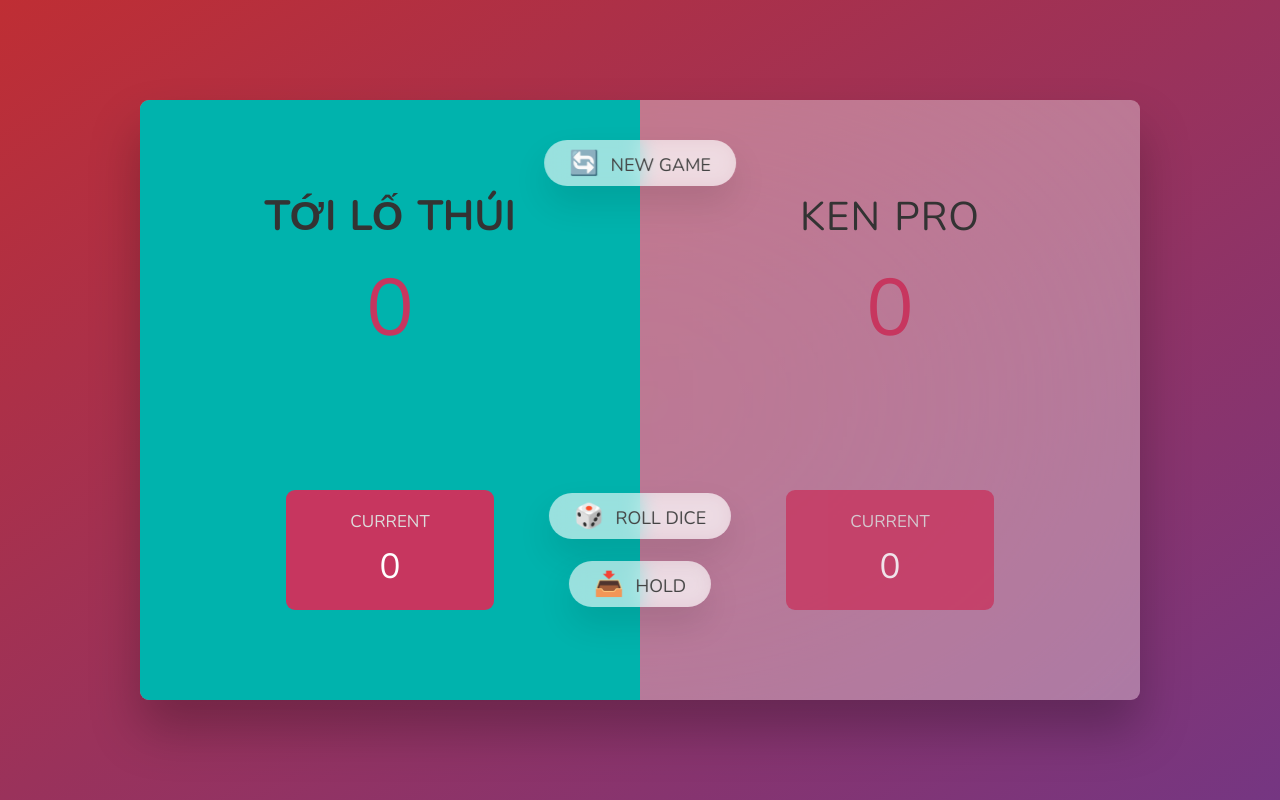
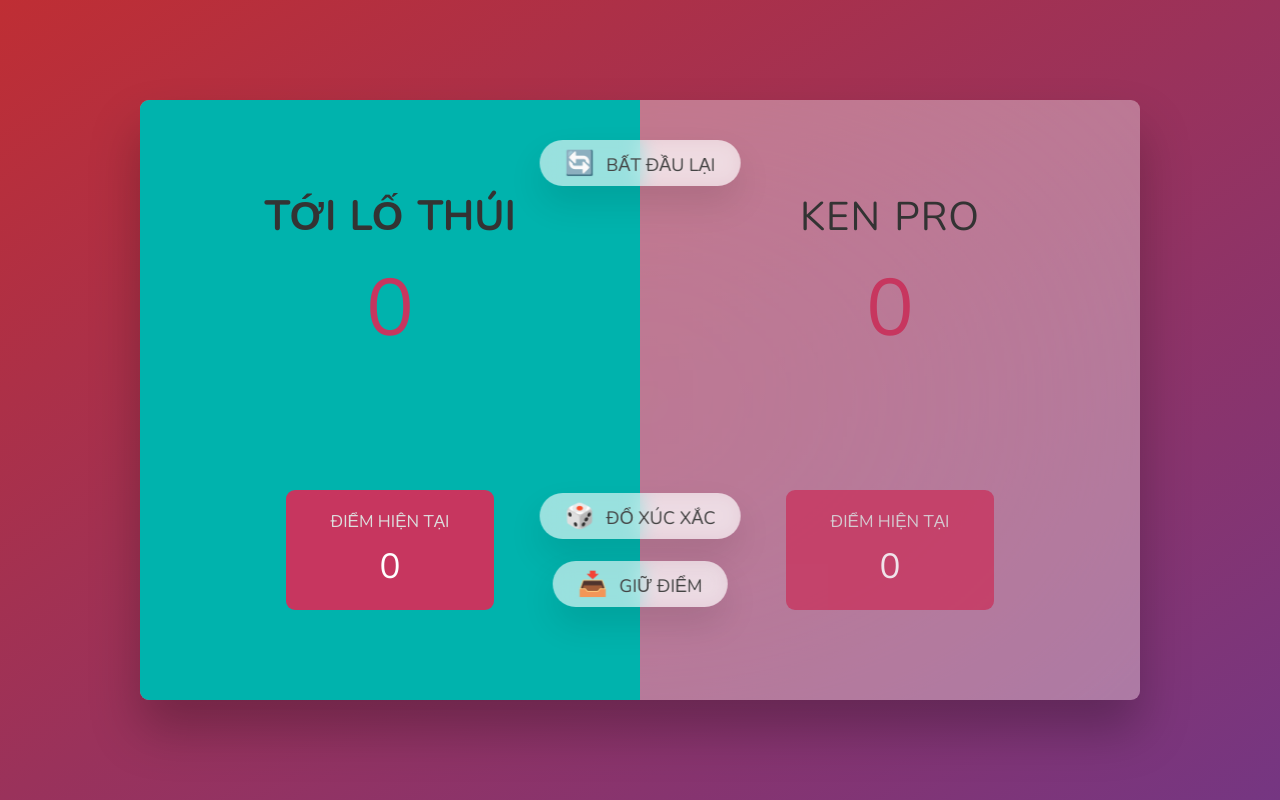
Before and after one commit to lophatmang/PetApp, a plain HTML site: page index.html in a window 1280 px wide. Drawn offline with nearby package versions, Linux system fonts and the light colour scheme.

Commit message:
Update index.html

```diff
--- a/index.html
+++ b/index.html
@@ -5,7 +5,7 @@
     <meta name="viewport" content="width=device-width, initial-scale=1.0" />
     <meta http-equiv="X-UA-Compatible" content="ie=edge" />
     <link rel="stylesheet" href="style.css" />
-    <title>Pig Game</title>
+    <title>Game for Lố</title>
   </head>
   <body>
     <main>
@@ -13,7 +13,7 @@
         <h2 class="name" id="name--0">LỐ Thúi</h2>
         <p class="score" id="score--0">43</p>
         <div class="current">
-          <p class="current-label">Current</p>
+          <p class="current-label">Điểm hiện tại</p>
           <p class="current-score" id="current--0">0</p>
         </div>
       </section>
@@ -21,15 +21,15 @@
         <h2 class="name" id="name--1">Ken Pro</h2>
         <p class="score" id="score--1">24</p>
         <div class="current">
-          <p class="current-label">Current</p>
+          <p class="current-label">Điểm hiện tại</p>
           <p class="current-score" id="current--1">0</p>
         </div>
       </section>
 
       <img src="dice-5.png" alt="Playing dice" class="dice" />
-      <button class="btn btn--new">🔄 New game</button>
-      <button class="btn btn--roll">🎲 Roll dice</button>
-      <button class="btn btn--hold">📥 Hold</button>
+      <button class="btn btn--new">🔄 bất đầu lại</button>
+      <button class="btn btn--roll">🎲 Đổ xúc xắc</button>
+      <button class="btn btn--hold">📥 Giữ Điểm</button>
     </main>
     <script src="script.js"></script>
   </body>
```
